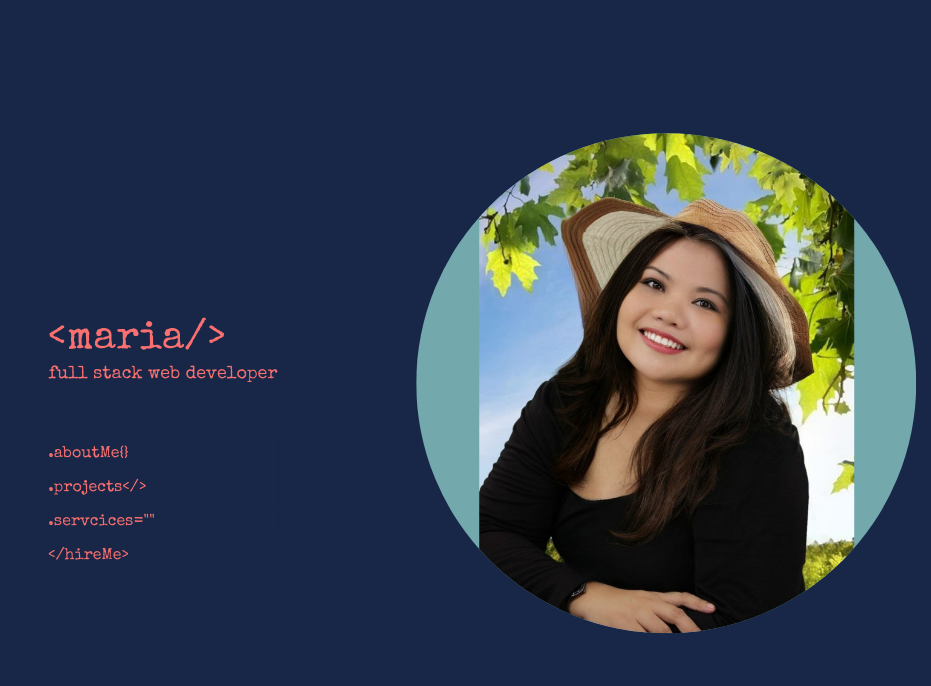
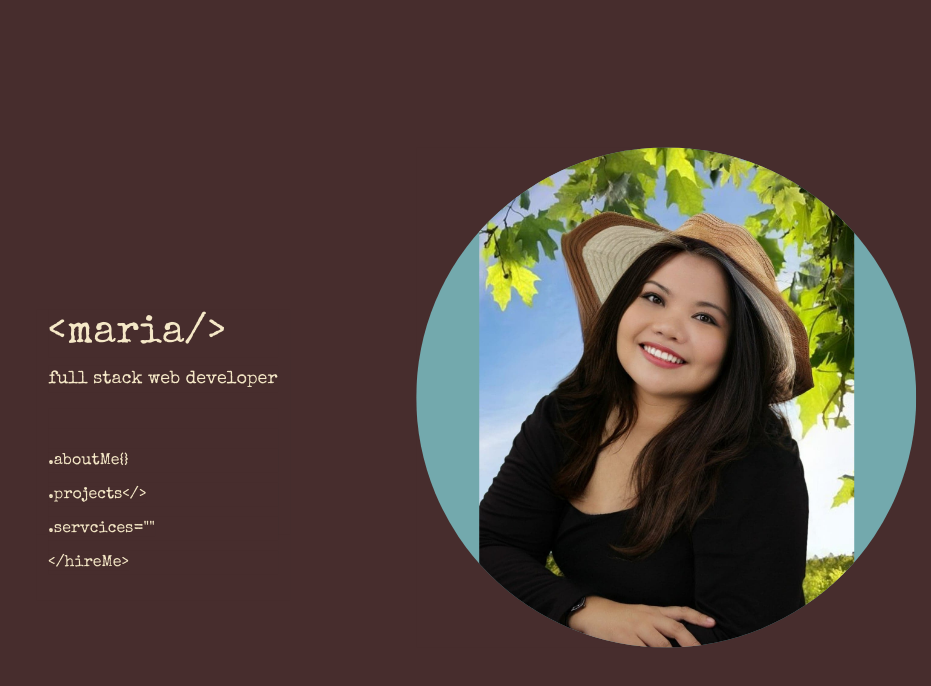
Before and after one commit to MariasCraft/WebPortfolioDiffDesign, a plain HTML site: page index.html in a window 1280 px wide. Shown: the whole page, without its empty margins (349-1280 px from the left). Drawn offline with nearby package versions, Linux system fonts and the light colour scheme.

Commit message:
changed bg color and font color

```diff
--- a/css/style.css
+++ b/css/style.css
@@ -1,8 +1,8 @@
 * {
     box-sizing: border-box;
-    background-color: #182747;
+    background-color: #472D2D;
     font-family: 'Special Elite', cursive;
-    color: #FA7070;
+    color: #F5E8C7;
 }
 
 
@@ -48,7 +48,7 @@ ul,li {
 
 div ul li a {
     text-decoration: none;
-    color: #FA7070;
+    color: #F5E8C7;
 }
 
 .header_img {
@@ -61,9 +61,20 @@ div ul li a {
 }
 
 img {
-    height: 500px;
-    width: 500px;
+    /* height: 50%;
+    width: 50%; */
     object-fit: contain;
     border-radius: 50%;
     background-color: #73A9AD;
 }
+
+@media (max-width : 768px) {
+    img {
+        /* margin-top: 10px;
+        width: 150px;
+        height: 150px;
+        border-radius: 50%;
+        background-color: #73A9AD; */
+        opacity: 20%;
+    }
+}
--- a/index.html
+++ b/index.html
@@ -22,16 +22,15 @@
 
     <div class="wrapper">
     <div class="container">
-      <div>
-        <h1>&#60;maria/&#62;
+      <h1>&#60;maria/&#62;</h1>
+      <div class="typing">
           <p>full stack web developer</p>
-        </h1>
       </div>
 
       <div>
         <ul class="menu">
           <li><a href="https://mariascraft.github.io/WebPortfolioDiffDesign-About/">.aboutMe{}</li>
-          <li><a href="#">.projects&#60;/&#62;</li>
+          <li><a href="https://earnest-hamster-093268.netlify.app/">.projects&#60;/&#62;</li>
           <li><a href="#">.servcices=""</li>
           <li><a href="#">&#60;/hireMe&#62;</li>
         </ul>
@@ -41,7 +40,7 @@
 
 
          <div class="header_img">
-          <img src="/image/MariaBaclayon.jpg" alt="selfie">
+          <img class="sticky" src="/image/MariaBaclayon.jpg" alt="selfie" style="height: 500px; width: 500px; background-color: #73A9AD;">
         </div>
 
 
```
